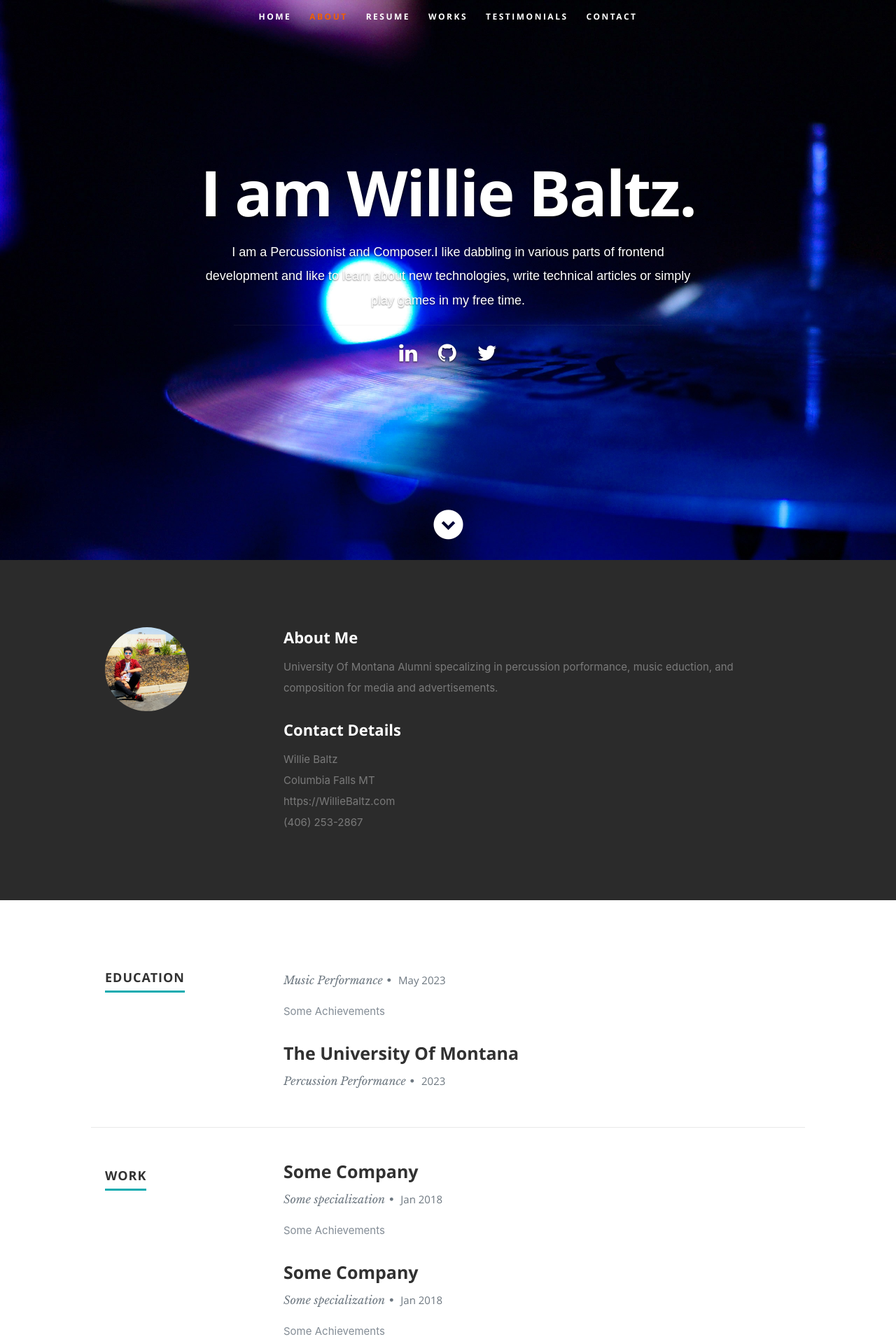
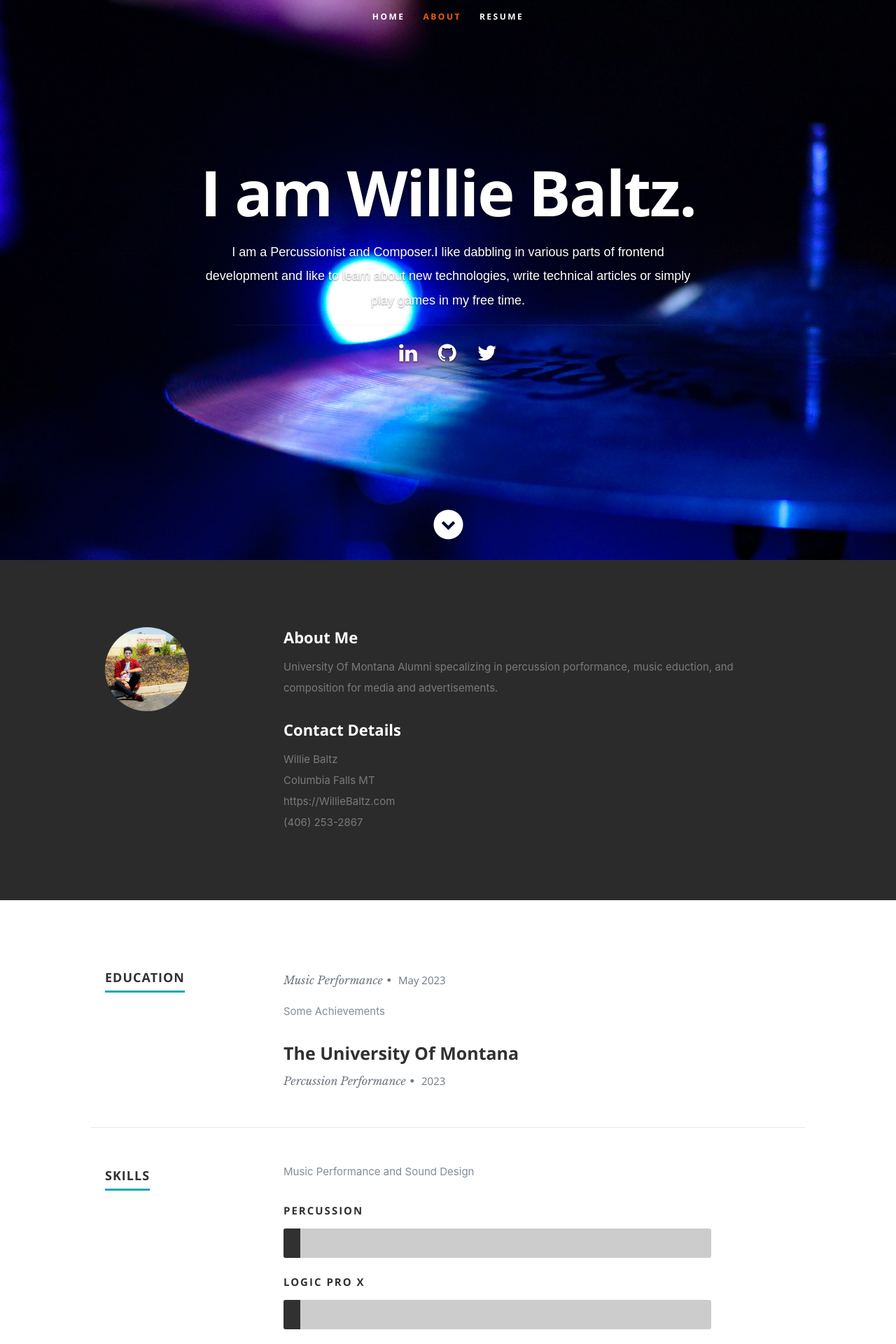
Before and after one commit to SABaltz/willie-react, a React (Create React App) app: page / in a window 1280 px wide. Shown: the top 1920 px of the page at 70% size. Built offline with nearby package versions, Linux system fonts and the light colour scheme.

Commit message:
Comment header

```diff
--- a/public/css/layout.css
+++ b/public/css/layout.css
@@ -56,7 +56,6 @@ header .banner {
     margin: 0 auto;
     width: 85%;
     padding-bottom: 30px;
-    s
     text-align: center;
 }
 
--- a/src/components/Header.js
+++ b/src/components/Header.js
@@ -14,9 +14,9 @@ export default class Header extends Component {
                             <li className="current"><a className="smoothscroll" href="#home">Home</a></li>
                             <li><a className="smoothscroll" href="#about">About</a></li>
                             <li><a className="smoothscroll" href="#resume">Resume</a></li>
-                            <li><a className="smoothscroll" href="#portfolio">Works</a></li>
-                            <li><a className="smoothscroll" href="#testimonials">Testimonials</a></li>
-                            <li><a className="smoothscroll" href="#contact">Contact</a></li>
+                            {/*<li><a className="smoothscroll" href="#portfolio">Works</a></li>*/}
+                            {/*<li><a className="smoothscroll" href="#testimonials">Testimonials</a></li>*/}
+                            {/*<li><a className="smoothscroll" href="#contact">Contact</a></li>*/}
                         </ul>
                     </nav>
 
--- a/src/components/Resume.js
+++ b/src/components/Resume.js
@@ -33,34 +33,34 @@ export default class Resume extends Component {
                         }
                     </div>
                 </div>
-                <div className="row work">
-                    <div className="three columns header-col">
-                        <h1><span>Work</span></h1>
-                    </div>
+                {/*<div className="row work">*/}
+                    {/*<div className="three columns header-col">*/}
+                    {/*    <h1><span>Work</span></h1>*/}
+                    {/*</div>*/}
 
-                    <div className="nine columns main-col">
-                        {
-                            resumeData.work && resumeData.work.map((item) => {
-                                return (
-                                    <div className="row item">
-                                        <div className="twelve columns">
-                                            <h3>{item.CompanyName}</h3>
-                                            <p className="info">
-                                                {item.specialization}
-                                                <span>&bull;</span> <em
-                                                className="date">{item.MonthOfLeaving} {item.YearOfLeaving}</em></p>
-                                            <p>
-                                                {item.Achievements}
-                                            </p>
-                                        </div>
+                    {/*<div className="nine columns main-col">*/}
+                    {/*    {*/}
+                    {/*        resumeData.work && resumeData.work.map((item) => {*/}
+                    {/*            return (*/}
+                    {/*                <div className="row item">*/}
+                    {/*                    <div className="twelve columns">*/}
+                    {/*                        <h3>{item.CompanyName}</h3>*/}
+                    {/*                        <p className="info">*/}
+                    {/*                            {item.specialization}*/}
+                    {/*                            <span>&bull;</span> <em*/}
+                    {/*                            className="date">{item.MonthOfLeaving} {item.YearOfLeaving}</em></p>*/}
+                    {/*                        <p>*/}
+                    {/*                            {item.Achievements}*/}
+                    {/*                        </p>*/}
+                    {/*                    </div>*/}
 
-                                    </div>
+                    {/*                </div>*/}
 
-                                )
-                            })
-                        }
-                    </div>
-                </div>
+                    {/*            )*/}
+                    {/*        })*/}
+                    {/*    }*/}
+                    {/*</div>*/}
+                {/*</div>*/}
 
 
                 <div className="row skill">
--- a/src/resumeData.js
+++ b/src/resumeData.js
@@ -58,7 +58,7 @@ let resumeData = {
             "Achievements": "Some Achievements"
         }
     ],
-    "skillsDescription": "Your skills here",
+    "skillsDescription": "Music Performance and Sound Design",
     "skills": [
         {
             "skillname": "Percussion"
```
